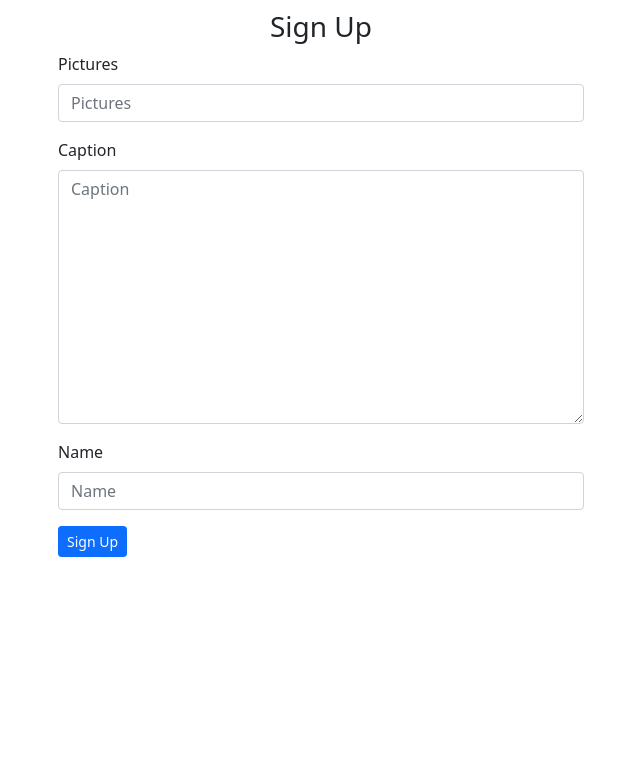
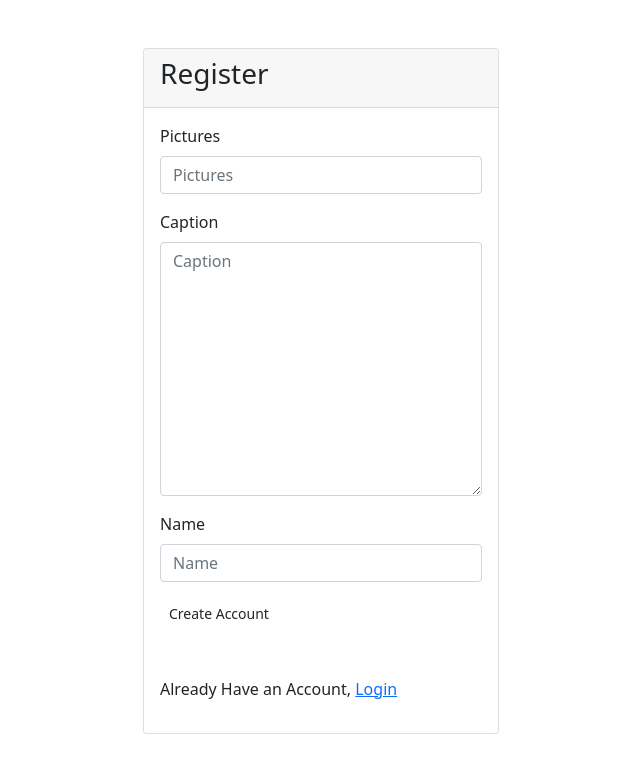
Before and after one commit to RhonaJoyKe/Insta-Clone, a Django app: template app/templates/registration/registration_form.html in a window 1280 px wide. Shown: the top 773 px of the page, without its empty margins (319-959 px from the left). Run offline with Django 3.2, Linux system fonts and the light colour scheme; the template is opened without the code that fills it: values that come from a table or form of the project are taken from there, others are empty; some libraries are stand-ins or nearby versions.

Commit message:
updates registration form

```diff
--- a/app/templates/registration/login.html
+++ b/app/templates/registration/login.html
@@ -18,7 +18,7 @@
                         {% csrf_token %}
                         {% bootstrap_form form%}
                         <div class="form-group">
-                            <input type="submit" class="btn btn-sm" value="Login">
+                            <input type="submit" class="btn btn-sm " value="Login">
                         </div>
                         <input type="hidden" name="next" value="{{next}}">
                     </form>
--- a/app/templates/registration/registration_form.html
+++ b/app/templates/registration/registration_form.html
@@ -1,35 +1,33 @@
 {%extends "registration/base.html"%}
 {% load bootstrap4 %}
 {% block content %}
-
 <div class="container">
   <div class="row">
     <!-- Empty div -->
-    <div class="col-md-3"></div>
-    <div class="col-md-6">
+    <div class="col-md-4"></div>
+    <div class="col-md-4">
       {% if form.errors %}
-      <p> Some Information Might be Incorrect </p>
+        <p class="text-danger"> Some Information Might be Incorrect </p>
       {% endif %}
-      <div class="panel panel-default" id="panel">
-        <div class="panel-heading">
-          <h3 class="text-center">Sign Up</h3>
+      <div class="card mt-5">
+        <div class="card-header">
+          <h3>Register</h3>
         </div>
-        <div class="panel-body">
-          <form action="/accounts/register/" method="post">
+        <div class="card-body">
+          <form  action="/accounts/register/" method="post">
             {% csrf_token %}
             {% bootstrap_form form %}
             <div class="form-group">
-              <input type="submit" class="btn btn-primary btn-sm" value="Sign Up">
+              <input type="submit" class="btn btn-sm" value="Create Account">
             </div>
             <input type="hidden" name="next" value="{{next}}">
           </form>
+          <p class="mt-5">Already Have an Account, <a href="/accounts/login/" class="text-primary">Login</a></p>
         </div>
-
       </div>
-
     </div>
     <!-- empty div -->
-    <div class="col-md-3"></div>
+    <div class="col-md-4"></div>
   </div>
 </div>
 {% endblock %}
```
